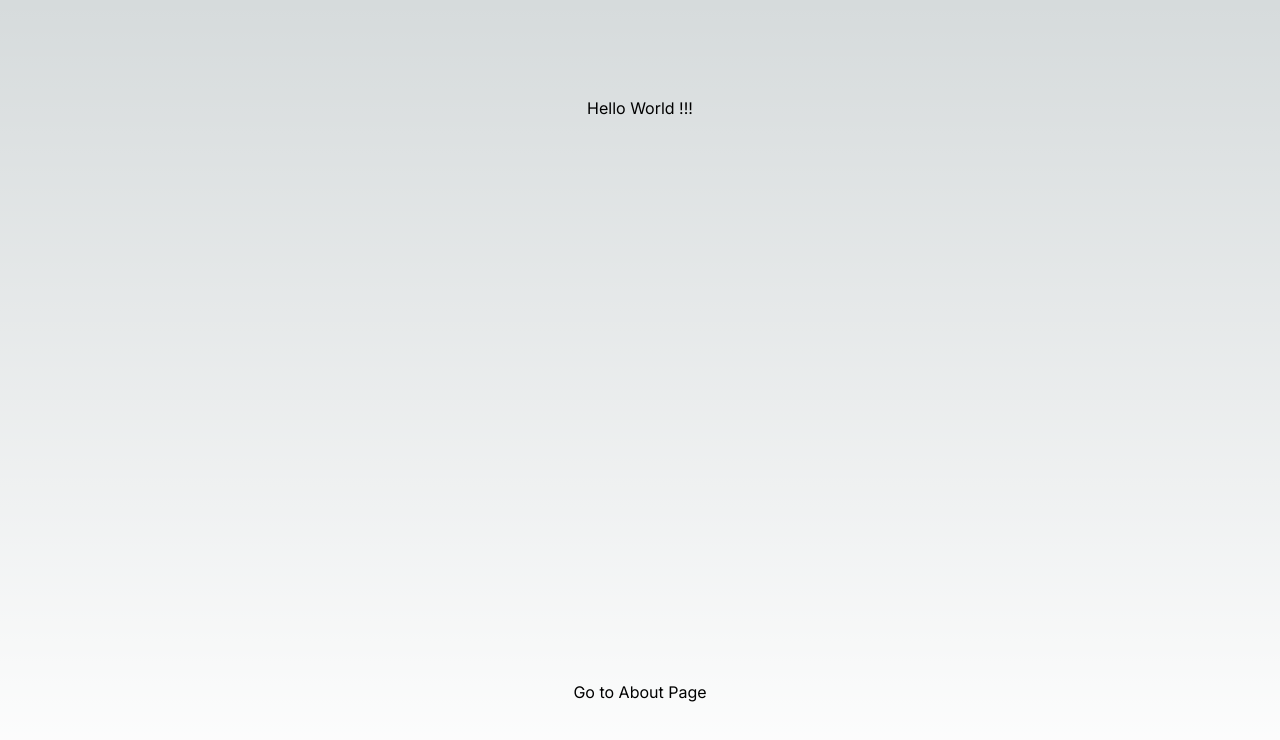
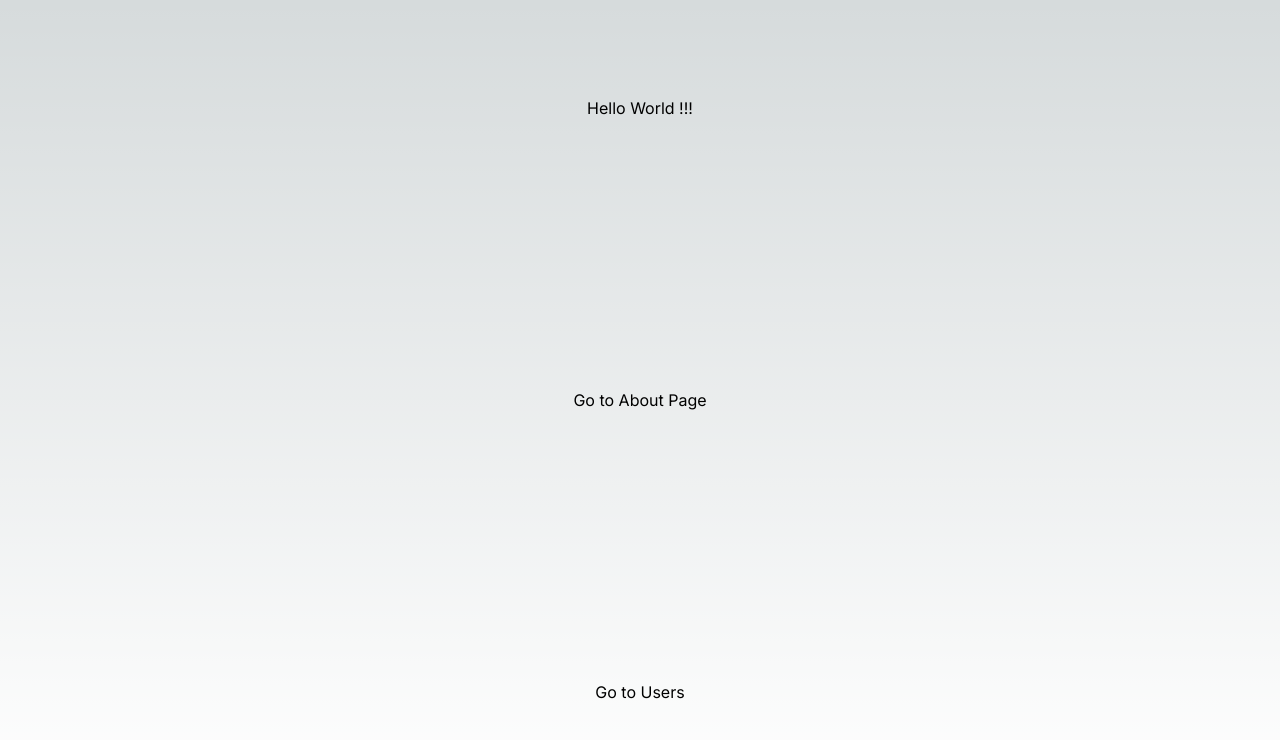
Before and after one commit to RomaSamkov/Next.js-Tutorial, a Next.js app in the folder next-1/: page / in a window 1280 px wide. Shown: the top 740 px of the page. Built offline with nearby package versions, Linux system fonts and the light colour scheme.

Commit message:
Update page.tsx

```diff
--- a/next-1/app/page.tsx
+++ b/next-1/app/page.tsx
@@ -8,6 +8,9 @@ export default function Home() {
       <Link href="/about" className="hover:bg-yellow-700 rounded-md">
         Go to About Page
       </Link>
+      <Link href="/users" className="hover:bg-yellow-700 rounded-md">
+        Go to Users
+      </Link>
     </main>
   );
 }
```
